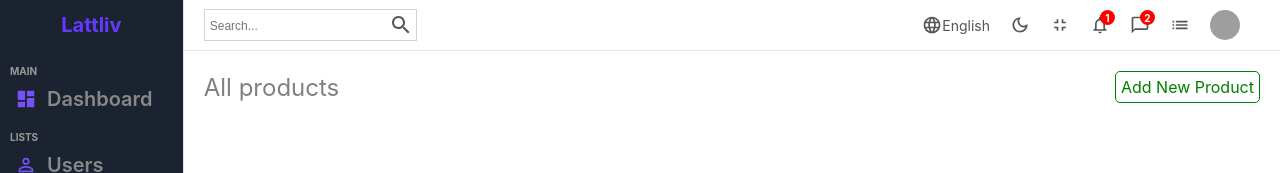
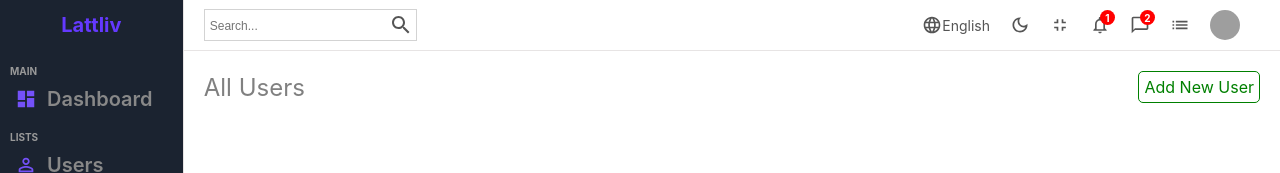
Before and after one commit to nehapatil31/lattliv-admin-frontend, a React (Create React App) app: page /users in a window 1280 px wide. Shown: the top 173 px of the page. Built offline with nearby package versions, Linux system fonts and the light colour scheme; no server answers; grey boxes are pictures that could not be loaded.

Commit message:
users list page

```diff
--- a/src/App.js
+++ b/src/App.js
@@ -10,6 +10,7 @@ import {
 import Home from './pages/home/Home';
 import Login from './pages/login/Login';
 import ProductList from './pages/product/list/Product';
+import UserList from './pages/user/list/userList';
 import { productInputs, userInputs } from "./formSource";
 import NewProduct from "./pages/product/create/New";
 import Category from './pages/category/Category';
@@ -31,7 +32,7 @@ function App() {
               <Route path=":productId" element={<NewProduct inputs={productInputs} title="Edit Product" />} />
             </Route>
             <Route path="users">
-              <Route index element={<ProductList/>}/>
+              <Route index element={<UserList/>}/>
 
             </Route>
             <Route path="categories">
--- /dev/null
+++ b/src/pages/user/list/userList.jsx
@@ -0,0 +1,35 @@
+import './userList.scss'
+import { Link, useSearchParams } from "react-router-dom";
+// import ProductDatatable from '../../../components/datatable/ProductDatatable';
+import Navbar from '../../../components/navbar/Navbar';
+import Sidebar from '../../../components/sidebar/Sidebar';
+import { toast, ToastContainer } from 'react-toastify';
+import { useEffect } from 'react';
+
+function UserList() {
+    const [searchParams, setSearchParams] = useSearchParams();
+    let isToastcalled = false
+    useEffect(()=>{
+        if(!isToastcalled && searchParams.get("msg")){
+            isToastcalled = true
+            toast.success(searchParams.get("msg"))
+        }
+    }, [])
+
+    return (<div className='home'>
+        <Sidebar />
+        <ToastContainer icon={false} limit={1} autoClose={2000}/>
+        <div className="homeContainer">
+            <Navbar />
+            <div className="datatableTitle">
+                All Users
+                <Link to="/products/new" className="link">
+                    Add New User
+                </Link>
+            </div>
+            {/* <ProductDatatable/> */}
+        </div>
+    </div>);
+}
+
+export default UserList;
```
Also changed, not shown: src/pages/user/list/userList.scss (added).
